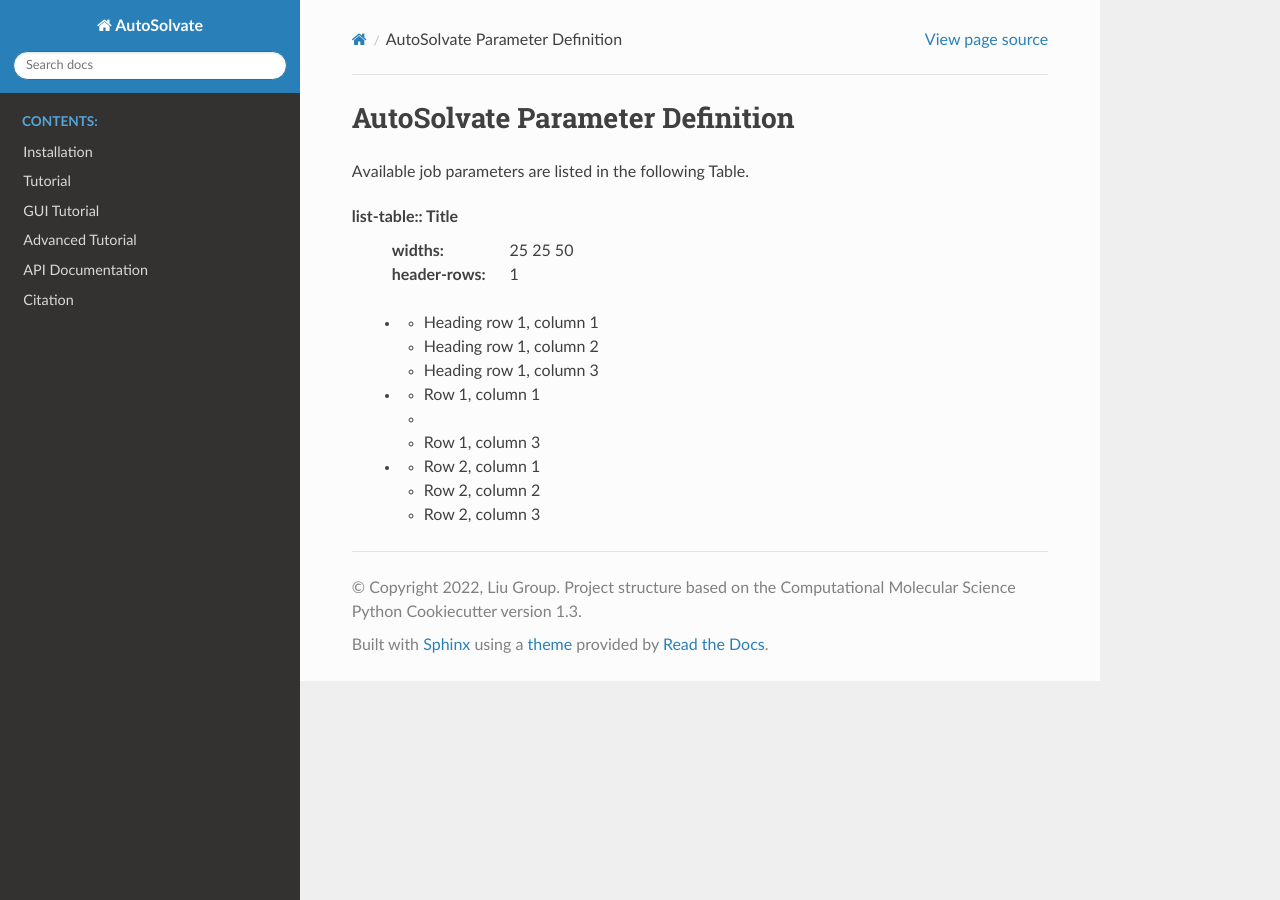
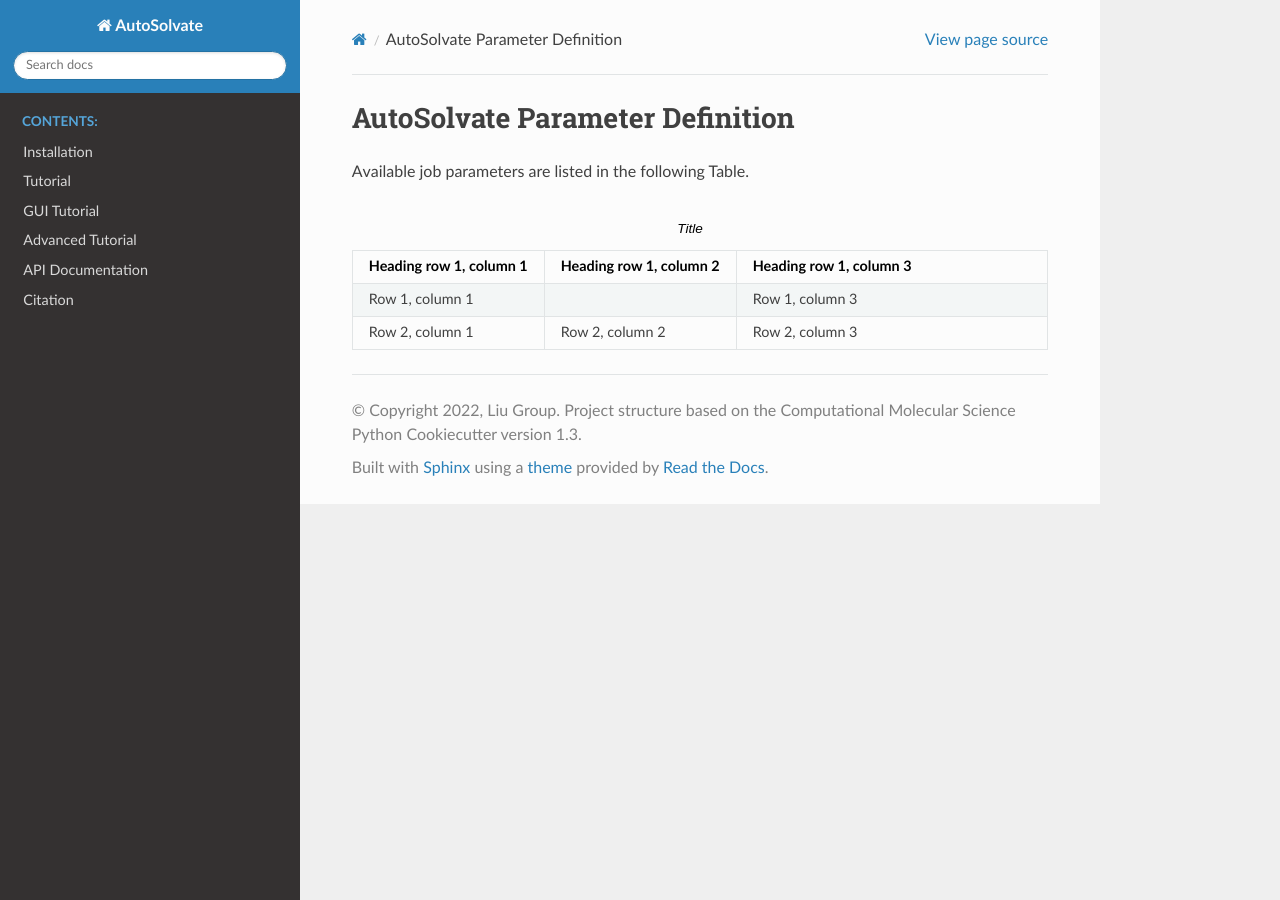
Before and after one commit to Liu-group/AutoSolvate, a Sphinx documentation site: the page built from docs/UserManual.rst, in a window 1280 px wide. Built offline with Sphinx 7.4.7 and the Read the Docs theme 2.0.0, drawn with Linux system fonts in a browser that asks for light colours; the version number could not be read and is left out.

Commit message:
Update UserManual.rst

```diff
--- a/docs/UserManual.rst
+++ b/docs/UserManual.rst
@@ -3,7 +3,7 @@ AutoSolvate Parameter Definition
 
 Available job parameters are listed in the following Table.
 
-list-table:: Title
+.. list-table:: Title
    :widths: 25 25 50
    :header-rows: 1
 
```
